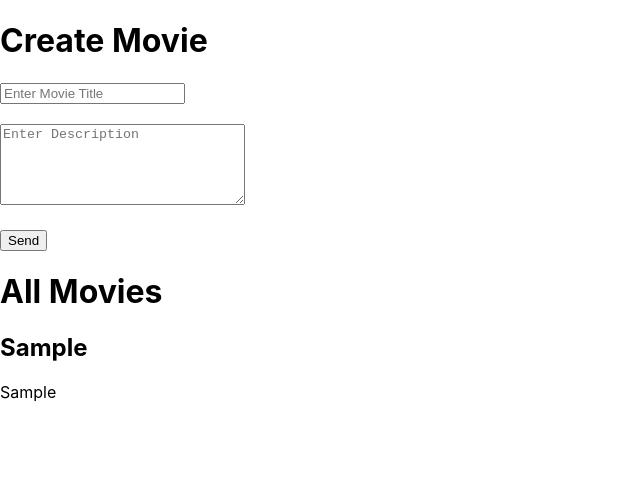
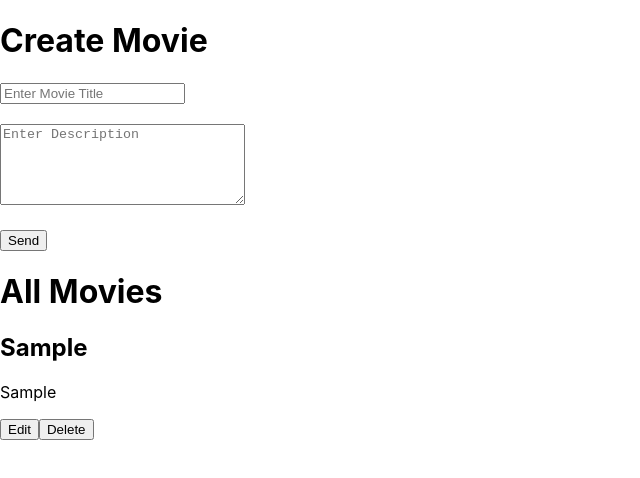
Before and after one commit to barni102/movie_crud_redux, a React (Create React App) app: page / in a window 1280 px wide. Both pictures are taken after typing "Sample", "Sample" into the empty fields and a click on the button "Send". Shown: the top 478 px of the page, without its empty margins (0-640 px from the left). Built offline with nearby package versions, Linux system fonts and the light colour scheme.

Commit message:
film törlése  mükődik.

```diff
--- a/src/Movie.js
+++ b/src/Movie.js
@@ -1,13 +1,24 @@
 import React, { Component } from "react";
-
+import { connect } from "react-redux";
 class Movie extends Component {
   render() {
     return (
       <div>
         <h2>{this.props.movie.title}</h2>
         <p>{this.props.movie.description}</p>
+        <button>Edit</button>
+        <button
+          onClick={() =>
+            this.props.dispatch({
+              type: "DELETE_MOVIE",
+              id: this.props.movie.id,
+            })
+          }
+        >
+          Delete
+        </button>
       </div>
     );
   }
 }
-export default Movie;
+export default connect()(Movie);
--- a/src/reducers/movieReducer.js
+++ b/src/reducers/movieReducer.js
@@ -2,6 +2,8 @@ const movieReducer = (state = [], action) => {
   switch (action.type) {
     case "ADD_MOVIE":
       return state.concat([action.data]);
+    case "DELETE_MOVIE":
+      return state.filter((movie) => movie.id !== action.id);
     default:
       return state;
   }
```
